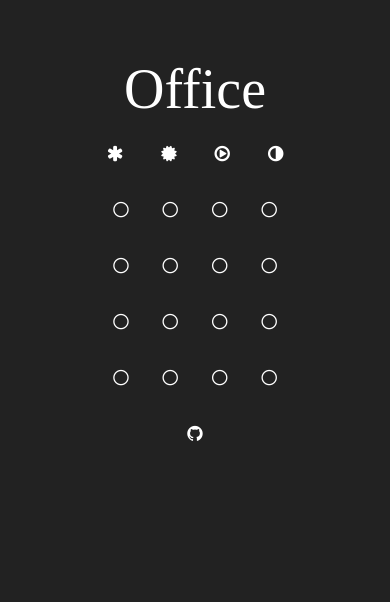
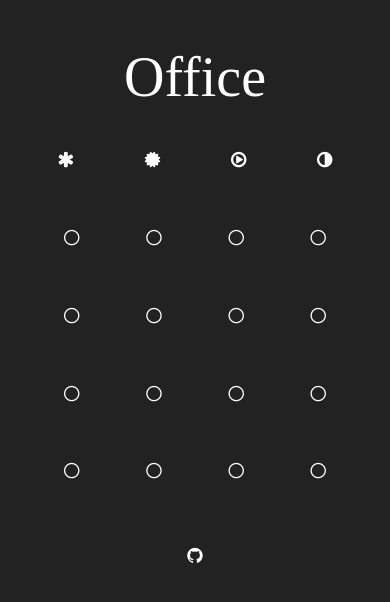
Before and after one commit to jywarren/office, a website: page index.html in a window 390 px wide. Drawn offline with nearby package versions, Linux system fonts and the light colour scheme; a web font is replaced by a local one.

Commit message:
sizing for smartphones

```diff
--- a/office.css
+++ b/office.css
@@ -15,10 +15,10 @@
 }
 
 body {
-  width:100%;
+  font-size:14px;
   color:#fff;
   background:#222;
-  padding:10% 5%;
+  padding:7% 0 0;
   text-align:center;
 }
 
@@ -29,6 +29,10 @@
 h1, h2, h3 {
   font-family: Raleway;
   text-align:center;
+}
+
+p {
+  margin:5px 0;
 }
 
 .btn-inverse {
@@ -43,6 +47,11 @@
   color:#f00;
 }
 
+.grid     .btn-inverse,
+.controls .btn-inverse {
+  padding:6.5% 9%;
+}
+
 .controls .btn-inverse:hover {
   color:#048;
 }
```
Also changed, not shown: 1 other file.
